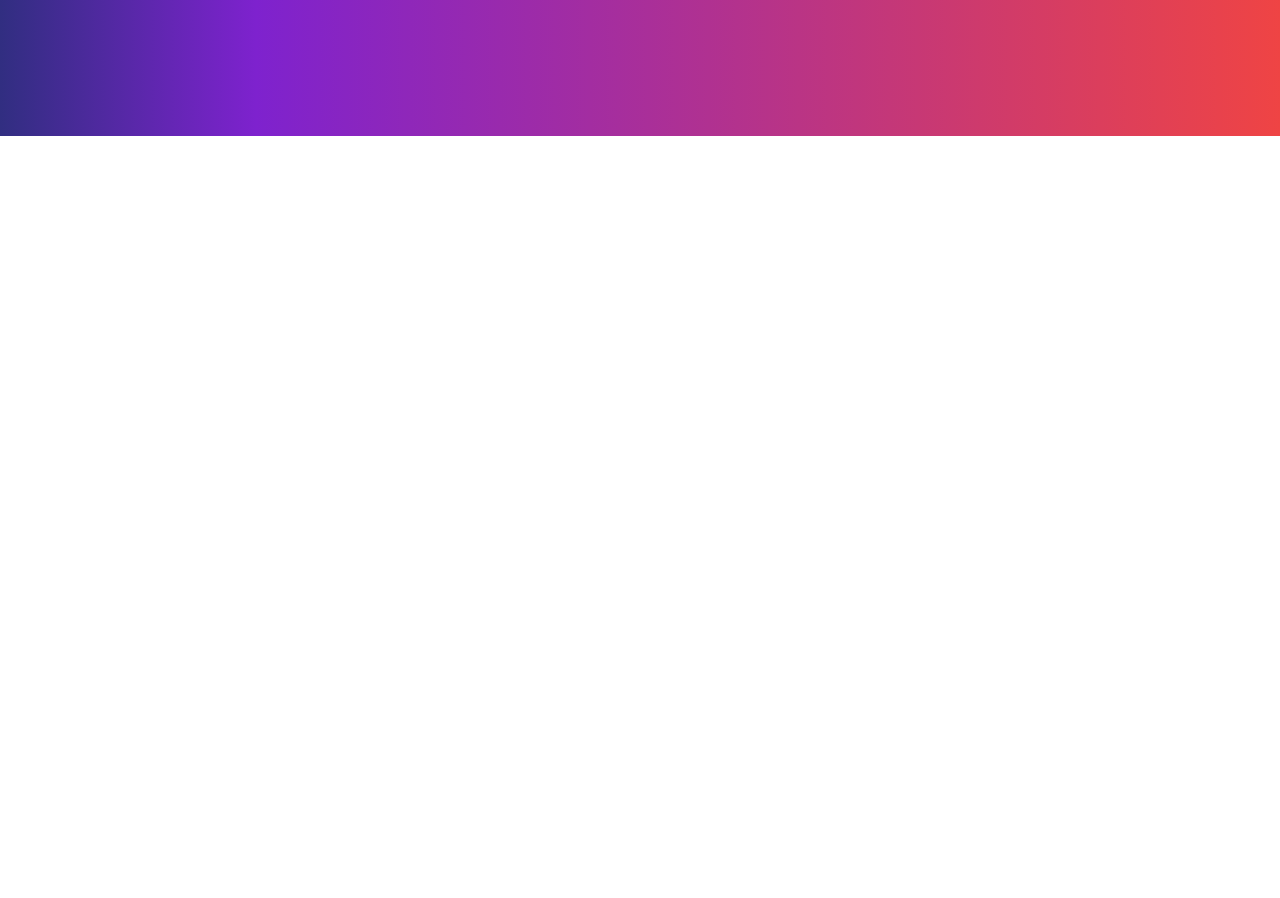
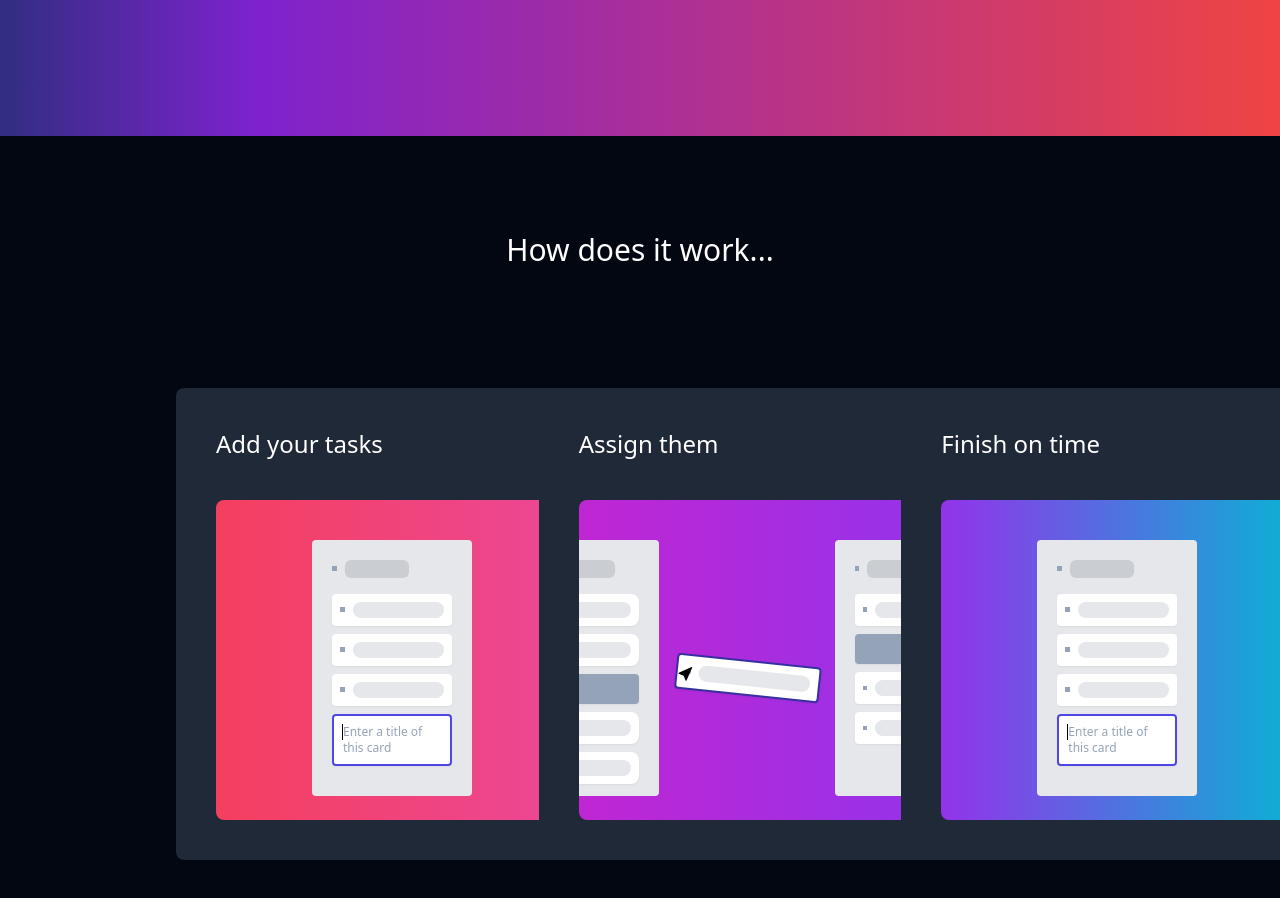
Before and after one commit to FRutkowski/task-management-system, a Nuxt app: page / in a window 1280 px wide. Shown: the part 680-1578 px from the top of the page. Before the commit the page ends 816 px from the top, so only its background shows below. Built offline with nearby package versions, Linux system fonts and the light colour scheme.

Commit message:
feat: add 2 od 3 cards with presentation of how app is working

```diff
--- /dev/null
+++ b/components/ui/AddTaskExample.vue
@@ -0,0 +1,57 @@
+<template>
+  <div class="bg-gradient-to-r from-rose-500 to-pink-500 w-full h-[20rem] mt-10 rounded-lg relative">
+    <div class="absolute top-10 left-24">
+      <div class="bg-gray-200 p-5 rounded w-[10rem] h-[16rem] text-black text-xs">
+        <header class="flex font-bold mb-4 items-center">
+          <div class="w-[0.30rem] h-[0.30rem] bg-slate-400" />
+          <div
+            class="ml-2 w-16 h-[1.10rem] rounded-md"
+            style="background-color: rgb(202 206 210);"
+          />
+        </header>
+        <BlankTask />
+        <BlankTask />
+        <BlankTask />
+        <footer>
+          <div class="textarea bg-white p-2 mb-2 rounded shadow-sm max-w-[250px] flex text-slate-400 border-2 border-indigo-600">
+            <div class="h-[1rem] mt-[0.05rem] border-l border-black" />
+            Enter a title of this card
+          </div>
+        </footer>
+      </div>
+    </div>
+    <!-- <svg -->
+    <!--   width="160" -->
+    <!--   height="100" -->
+    <!--   viewBox="0 0 100 100" -->
+    <!--   xmlns="http://www.w3.org/2000/svg" -->
+    <!--   transform="rotate(25)" -->
+    <!--   class="absolute bottom-0 right-12" -->
+    <!-- > -->
+    <!--   <line -->
+    <!--     x1="10" -->
+    <!--     y1="50" -->
+    <!--     x2="120" -->
+    <!--     y2="50" -->
+    <!--     stroke="black" -->
+    <!--     stroke-width="2" -->
+    <!--   /> -->
+    <!--   <line -->
+    <!--     x1="10" -->
+    <!--     y1="50" -->
+    <!--     x2="20" -->
+    <!--     y2="45" -->
+    <!--     stroke="black" -->
+    <!--     stroke-width="2" -->
+    <!--   /> -->
+    <!--   <line -->
+    <!--     x1="10" -->
+    <!--     y1="50" -->
+    <!--     x2="20" -->
+    <!--     y2="55" -->
+    <!--     stroke="black" -->
+    <!--     stroke-width="2" -->
+    <!--   /> -->
+    <!-- </svg> -->
+  </div>
+</template>
--- /dev/null
+++ b/components/ui/AssignTaskExample.vue
@@ -0,0 +1,80 @@
+<template>
+  <div class="bg-gradient-to-r from-fuchsia-600 to-purple-600 w-full h-[20rem] mt-10 rounded-lg relative">
+    <div class="absolute top-10 left-0">
+      <div class="bg-gray-200 p-5 pl-0 rounded-tr rounded-br w-[5rem] h-[16rem] text-black text-xs">
+        <header class="flex font-bold mb-4 items-center">
+          <div
+            class="w-9 h-[1.10rem] rounded-tr-md rounded-br-md"
+            style="background-color: rgb(202 206 210);"
+          />
+        </header>
+
+        <div class="bg-white p-2 pl-0 mb-2 rounded-tr-lg rounded-br-lg shadow-sm max-w-[250px] flex items-center">
+          <div class="w-28 h-4 bg-gray-200 rounded-tr-lg rounded-br-lg" />
+        </div>
+        <div class="bg-white p-2 pl-0 mb-2 rounded-tr-lg rounded-br-lg shadow-sm max-w-[250px] flex items-center">
+          <div class="w-28 h-4 bg-gray-200 rounded-tr-lg rounded-br-lg" />
+        </div>
+
+        <div
+          class="h-[1.90rem] bg-slate-400 pr-0 mb-2 rounded-tr rounded-br shadow-sm max-w-[250px] flex items-center"
+        />
+        <div class="bg-white p-2 pl-0 mb-2 rounded-tr-lg rounded-br-lg shadow-sm max-w-[250px] flex items-center">
+          <div class="w-28 h-4 bg-gray-200 rounded-tr-lg rounded-br-lg" />
+        </div>
+        <div class="bg-white p-2 pl-0 mb-2 rounded-tr-lg rounded-br-lg shadow-sm max-w-[250px] flex items-center">
+          <div class="w-28 h-4 bg-gray-200 rounded-tr-lg rounded-br-lg" />
+        </div>
+      </div>
+    </div>
+    <div class="absolute top-40 left-24 drag-task">
+      <BlankTask
+        :drag="true"
+      />
+    </div>
+
+    <div class="absolute top-10 right-0">
+      <div class="bg-gray-200 p-5 pr-0 rounded-tl rounded-bl w-[7rem] h-[16rem] text-black text-xs">
+        <header class="flex font-bold mb-4 items-center">
+          <div class="w-[0.30rem] h-[0.30rem] bg-slate-400" />
+          <div
+            class="ml-2 w-16 h-[1.10rem] rounded-md"
+            style="background-color: rgb(202 206 210);"
+          />
+        </header>
+
+        <div class="bg-white p-2 pr-0 mb-2 rounded-tl rounded-bl shadow-sm max-w-[250px] flex items-center">
+          <div class="shrink-0 w-[0.30rem] h-[0.30rem] bg-slate-400" />
+          <div class="ml-2 w-28 h-4 bg-gray-200 rounded-tl-lg rounded-bl-lg" />
+        </div>
+        <div
+          class="h-[1.90rem] bg-slate-400 pr-0 mb-2 rounded-tl rounded-bl shadow-sm max-w-[250px] flex items-center"
+        />
+        <div class="bg-white p-2 pr-0 mb-2 rounded-tl rounded-bl shadow-sm max-w-[250px] flex items-center">
+          <div class="shrink-0 w-[0.30rem] h-[0.30rem] bg-slate-400" />
+          <div class="ml-2 w-28 h-4 bg-gray-200 rounded-tl-lg rounded-bl-lg" />
+        </div>
+        <div class="bg-white p-2 pe-0 mb-2 rounded-tl rounded-bl shadow-sm max-w-[250px] flex items-center">
+          <div class="shrink-0 w-[0.30rem] h-[0.30rem] bg-slate-400" />
+          <div class="ml-2 w-28 h-4 bg-gray-200 rounded-tl-lg rounded-bl-lg" />
+        </div>
+      </div>
+    </div>
+    <svg
+      xmlns="http://www.w3.org/2000/svg"
+      width="16"
+      height="16"
+      fill="black"
+      class="absolute top-[10.3rem] left-[6.2rem] bi bi-cursor-fill"
+      viewBox="0 0 16 16"
+    >
+      <path d="M14.082 2.182a.5.5 0 0 1 .103.557L8.528 15.467a.5.5 0 0 1-.917-.007L5.57 10.694.803 8.652a.5.5 0 0 1-.006-.916l12.728-5.657a.5.5 0 0 1 .556.103z" />
+    </svg>
+  </div>
+</template>
+
+<style scoped>
+.drag-task {
+  transform: rotate(6deg);
+}
+</style>
--- /dev/null
+++ b/components/ui/BlankTask.vue
@@ -0,0 +1,14 @@
+<script setup lang="ts">
+defineProps<{
+  drag?: boolean
+}>()
+</script>
+<template>
+  <div
+    class="bg-white p-2 mb-2 rounded shadow-sm max-w-[250px] flex items-center"
+    :class="drag ? 'border-2 border-indigo-800' : ''"
+  >
+    <div class="shrink-0 w-[0.30rem] h-[0.30rem] bg-slate-400" />
+    <div class="ml-2 w-28 h-4 bg-gray-200 rounded-lg" />
+  </div>
+</template>
--- /dev/null
+++ b/components/ui/FinishedTasksExample.vue
@@ -0,0 +1,24 @@
+<template>
+  <div class="bg-gradient-to-r from-purple-600 to-cyan-500 w-full h-[20rem] mt-10 rounded-lg relative">
+    <div class="absolute top-10 left-24">
+      <div class="bg-gray-200 p-5 rounded w-[10rem] h-[16rem] text-black text-xs">
+        <header class="flex font-bold mb-4 items-center">
+          <div class="w-[0.30rem] h-[0.30rem] bg-slate-400" />
+          <div
+            class="ml-2 w-16 h-[1.10rem] rounded-md"
+            style="background-color: rgb(202 206 210);"
+          />
+        </header>
+        <BlankTask />
+        <BlankTask />
+        <BlankTask />
+        <footer>
+          <div class="textarea bg-white p-2 mb-2 rounded shadow-sm max-w-[250px] flex text-slate-400 border-2 border-indigo-600">
+            <div class="h-[1rem] mt-[0.05rem] border-l border-black" />
+            Enter a title of this card
+          </div>
+        </footer>
+      </div>
+    </div>
+  </div>
+</template>
--- a/layouts/default.vue
+++ b/layouts/default.vue
@@ -10,7 +10,7 @@ onMounted(() => {
     <!-- Tutaj będzie nawigacja -->
     <nav
       class="flex bg-black p-9 sticky top-0 z-10 shadow-md"
-      :class="arrivedState.top ? 'bg-black' : 'backdrop-blur-xl bg-white/5'"
+      :class="arrivedState.top ? 'bg-black' : 'backdrop-blur-xl bg-gray-900/40'"
     >
       <NavButton
         class="ml-96"
--- a/nuxt.config.ts
+++ b/nuxt.config.ts
@@ -7,6 +7,7 @@ export default defineNuxtConfig({
   components: [
     { path: '~/components/buttons', pathPrefix: false },
     { path: '~/components/dashboard', pathPrefix: false },
+    { path: '~/components/ui', pathPrefix: false },
     '~/components'
   ],
 
--- a/pages/dashboard.vue
+++ b/pages/dashboard.vue
@@ -2,7 +2,8 @@
 </script>
 
 <template>
-  <div class="p-10 h-[100vh] bg-gradient-to-r from-purple-500 to-rose-400  overflow-auto">
+  <!-- <div class="p-10 h-[100vh] bg-gradient-to-r from-purple-500 to-rose-400  overflow-auto"> -->
+  <div class="p-10 h-[100vh]  bg-gradient-to-r from-pink-500 from-10% to-rose-500 to-40% overflow-auto">
     <h1 class="text-4xl text-white flex items-center mb-10">
       Trello board
     </h1>
--- a/pages/index.vue
+++ b/pages/index.vue
@@ -5,7 +5,7 @@ AOS.init()
 </script>
 
 <template>
-  <div class="overflow-hidden grid grid-rows-[auto,1fr,auto]">
+  <div class="overflow-hidden">
     <!-- <div class="absolute py-32 px-96 h-[89.5dvh] w-screen bg-gradient-to-r from-purple-500 from-0% via-rose-400 via-40% to-red-500 to-95%"> -->
     <div class="flex justify-center h-[89.5dvh] w-screen py-32 inset-0 top-0 left-0 ">
       <div
@@ -42,5 +42,57 @@ AOS.init()
         </div>
       </div>
     </div>
+    <div class="flex flex-col items-center h-[120dvh] w-full bg-gray-950 text-white py-14 px-24">
+      <div
+        data-aos="fade-up"
+        data-aos-delay="500"
+        data-aos-once="true"
+        data-aos-duration="1000"
+        class="text-3xl py-10"
+      >
+        How does it work...
+      </div>
+      <div class="grid grid-cols-3 px-20 py-20 gap-40">
+        <div
+          data-aos="fade-up"
+          data-aos-delay="1000"
+          data-aos-once="true"
+          data-aos-duration="1000"
+          class="w-[28rem]  bg-gray-800 rounded-lg p-10 text-2xl"
+        >
+          Add your tasks
+          <AddTaskExample />
+        </div>
+        <div
+          data-aos="fade-up"
+          data-aos-delay="1400"
+          data-aos-once="true"
+          class="w-[28rem] bg-gray-800 rounded-lg p-10 text-2xl"
+        >
+          Assign them
+          <AssignTaskExample />
+          <div class="bg-gradient-to-r from-pink-500 to-rose-500" />
+        </div>
+        <div
+          data-aos="fade-up"
+          data-aos-delay="1800"
+          data-aos-once="true"
+          data-aos-duration="1000"
+          class="w-[28rem] bg-gray-800 rounded-lg p-10 text-2xl"
+        >
+          Finish on time
+          <FinishedTasksExample />
+        </div>
+      </div>
+    </div>
   </div>
 </template>
+
+<style scoped>
+.textarea {
+    -moz-user-select: none;
+    -webkit-user-select: none;
+    -khtml-user-select: none;
+    user-select: none;
+}
+</style>
```
